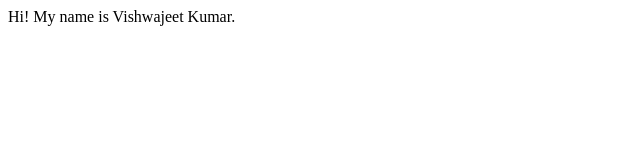
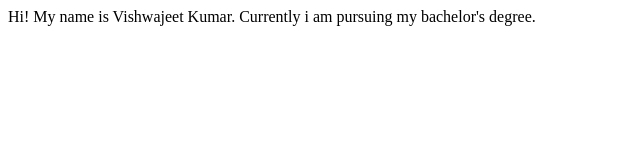
Before and after one commit to vishwajeet7456/vishwajeet-portfolio, a plain HTML site: page index.html in a window 1280 px wide. Shown: the whole page, without its empty margins (0-640 px from the left). Drawn offline with Linux system fonts and the light colour scheme.

Commit message:
update text

```diff
--- a/index.html
+++ b/index.html
@@ -8,5 +8,6 @@
 </head>
 <body>
     Hi! My name is Vishwajeet Kumar.
+    Currently i am pursuing my bachelor's degree.
 </body>
 </html>
```
